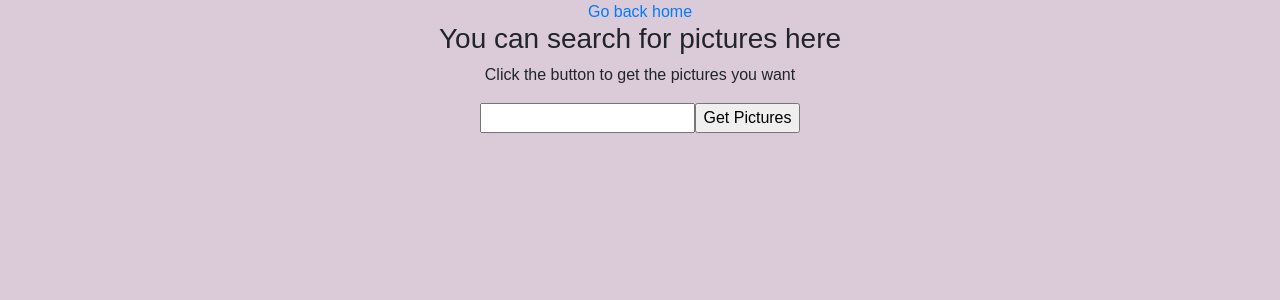
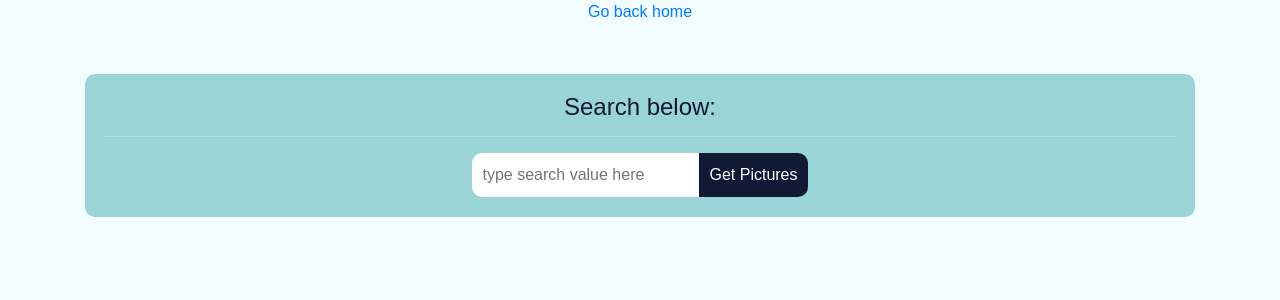
Before and after one commit to ashishdommety/Picture-app, a React (Create React App) app: page /photos in a window 1280 px wide. Shown: the top 300 px of the page. Built offline with nearby package versions, Linux system fonts and the light colour scheme.

Commit message:
style search page

```diff
--- a/src/App.css
+++ b/src/App.css
@@ -1,4 +1,9 @@
 body{
-  background-color: #DBCBD8;
+  background-color:#F2FDFF;
   text-align: center;
 }
+
+hr{
+  background-color: white;
+  opacity: 0.5;
+}
--- a/src/pages/Home/Home.js
+++ b/src/pages/Home/Home.js
@@ -6,6 +6,7 @@ class Home extends Component{
     return(
       <div className="home_content">
         <h1>Picture Time</h1>
+        <hr/>
         <h4> A place to look for any picture.</h4>
         <a href="/photos"><button id="goto_search">Search for Pictures</button></a>
         {/*<img src='https://placeholdit.co//i/555x150' alt='apple here'/>*/}
--- a/src/pages/Photos/Photos.css
+++ b/src/pages/Photos/Photos.css
@@ -8,4 +8,46 @@
 
 .searched_divs{
   display: inline-block;
+  background-color: #564787;
+  margin: 10px;
+  border-radius: 10px;
+  color:white;
+  text-decoration: none;
 }
+
+#search_section{
+  margin-top: 50px;
+  background-color: #9AD4D6;
+  padding:20px;
+  border-radius: 10px;
+  color:#F2FDFF;
+  margin-bottom: 50px;
+}
+
+#search_input{
+  border-radius: 10px 0px 0px 10px;
+  border:none;
+  padding:10px;
+}
+
+#search_button{
+  border-radius: 0px 10px 10px 0px;
+  border:none;
+  background-color: #101935;
+  color:white;
+  padding:10px;
+}
+
+.search_title{
+  color:#101935;
+}
+
+.re_search{
+  /*float:right;*/
+  border:none;
+  color:white;
+  background-color:#101935;
+  padding:10px;
+  border-radius: 10px;
+  cursor: pointer;
+}
--- a/src/pages/Photos/Photos.js
+++ b/src/pages/Photos/Photos.js
@@ -33,7 +33,7 @@ class Photos extends Component {
       });
     }
 
-    console.log(this.state.searchQuery.length);
+    // console.log(this.state.searchQuery.length);
     this.loadPictures(this.state.searchQuery);
     // console.log(this);
   }
@@ -59,33 +59,47 @@ class Photos extends Component {
     if (this.state.image === '') {
       return ( <div>
         <Navbar/>
-        <h3> You can search for pictures here < /h3>
-        <p> Click the button to get the pictures you want</p>
+          <div id="search_section">
+            <h4 className="search_title">Search below:</h4>
+            <hr/>
             <form>
-        <input value = {this.state.searchQuery}
+            <input id="search_input"
+              value = {this.state.searchQuery}
               onChange = {this.handleInputChange}
+              placeholder = "type search value here"
               name = 'search'
               type='text'/>
-        <button onClick = {this.handleClick}> Get Pictures </button>
+            <button
+              id="search_button"
+              onClick = {this.handleClick}> Get Pictures
+            </button>
             </form>
-
+          </div>
         </div>
       )
     } else {
       return ( <div>
         <Navbar/>
-        <h3> These are pictures of {this.state.searchQuery} </h3>
-        <a href="/photos">Search for something else?</a>
-        <br/>
+        <div id="search_section">
+          <h3 className="search_title"> Pictures of {this.state.searchQuery} </h3>
+          <hr/>
           {
             this.state.image.map(x =>
               <div className="searched_divs">
+                <a href={x.pageURL} target="_blank">
                   <img className="searched_pics" src = {x.previewURL}
                     alt = 'apple not found'/>
-              <p>Likes: {x.likes}</p>
+                  {/*<p>Likes: {x.likes}</p>
+                    use this value to sort by likes
+                    */}
+                </a>
               </div>
             )
           }
+          <br/>
+          <a href="/photos"><button className="re_search">
+          Search for something else</button></a>
+        </div>
         </div>
       )
     }
```
Lines whose indentation alone changed are shown as unchanged.
